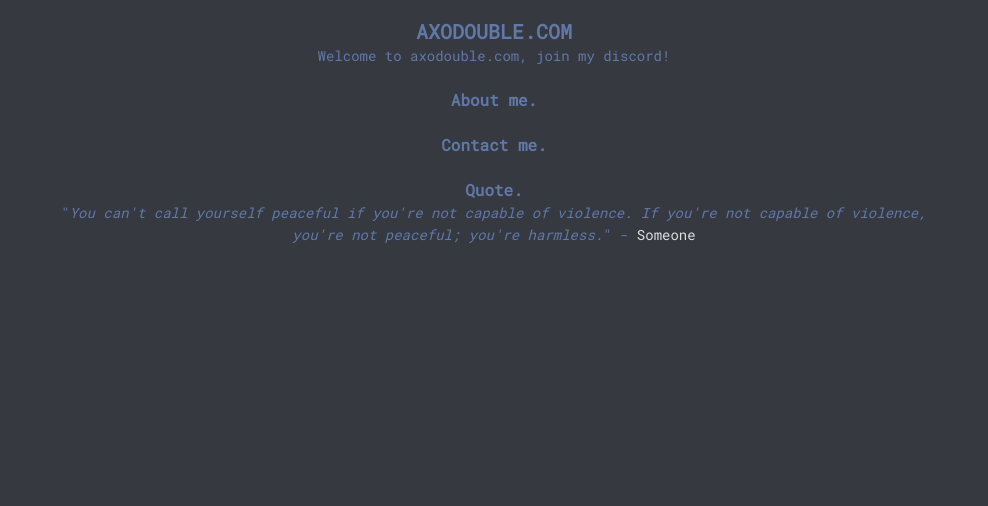
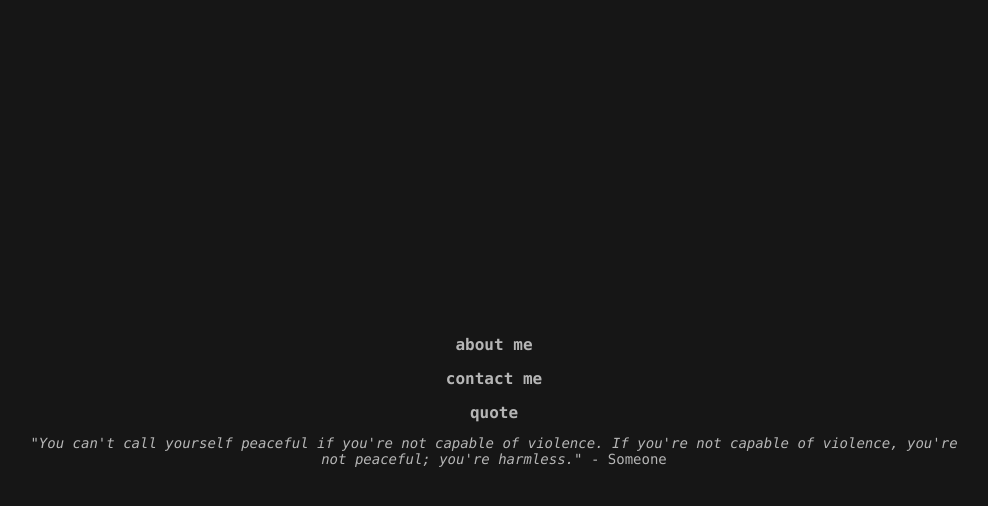
Before and after one commit to Axodouble/axodouble.com, a Next.js app: page / in a window 1280 px wide. Shown: the top 506 px of the page, without its empty margins (146-1134 px from the left). Built offline with nearby package versions, Linux system fonts and the light colour scheme.

Commit message:
Minor stylistic changes.

```diff
--- a/src/app/globals.css
+++ b/src/app/globals.css
@@ -1,24 +1,24 @@
 @import url("https://fonts.googleapis.com/css?family=Roboto+Mono");
 
-* {
-  box-sizing: border-box;
-  padding: 0;
-  margin: 0;
-}
+    html,
+    body {
+      height: 100%;
+      margin: 0;
+      background-color: #161616;
+      color: #a6a6a6;
+    }
 
-html,
-body {
-  max-width: 100vw;
-  overflow-x: hidden;
-  background-color: #36393f;
-}
+    body {
+      font-family: Menlo, Consolas, Monaco, 'Liberation Mono', 'Lucida Console', monospace;
+      display: grid;
+      place-content: center;
+      place-items: center;
+    }
 
-body {
-  color: rgb(var(--foreground-rgb));
-  background: linear-gradient(
-      to bottom,
-      transparent,
-      rgb(var(--background-end-rgb))
-    )
-    rgb(var(--background-start-rgb));
-}
+    a {
+      color: #ffffff;
+    }
+
+    svg {
+      height: 15rem;
+    }
--- a/src/app/page.js
+++ b/src/app/page.js
@@ -26,17 +26,9 @@ export default function Home() {
 
   return (
     <main className={styles.main}>
-      <a className={styles.normal} href="https://axodouble.com/">
-        <h1 className={styles.h1}>AXODOUBLE.COM</h1>
-      </a>
-      <p className={styles.normal}>
-        Welcome to axodouble.com, <a className={styles.inversehighlight} href='https://discord.gg/Um7dr5vYK4'>join my discord</a>!
-        <br /><br />
-      </p>
-
       <h3 className={`${styles.h3} ${styles.clickable} ${styles.inversehighlight}`} onClick={() => handleSectionClick('aboutMe')}>
-        About me.
-      </h3> <br />
+        about me
+      </h3>
       {visibleSections.includes('aboutMe') && (
         <div className={styles.about}>
           <p>Hello! I am Axodouble.<br />
@@ -53,17 +45,16 @@ export default function Home() {
           </p>
         </div>
       )}<br />
-      <h3 className={`${styles.h3} ${styles.clickable} ${styles.inversehighlight}`} onClick={() => handleSectionClick('contactMe')}>Contact me.</h3>
+      <h3 className={`${styles.h3} ${styles.clickable} ${styles.inversehighlight}`} onClick={() => handleSectionClick('contactMe')}>contact me</h3>
       {visibleSections.includes('contactMe') && (
         <div>
           Via <a className={styles.highlight} href="mailto:axodouble@axodouble.com">Mail</a> or via <a className={styles.highlight} href="https://discord.gg/Um7dr5vYK4">Discord</a>.
         </div>
       )}
-
-      <br /><br />
+      <br />
       {quote && (
         <>
-          <h3 className={`${styles.h3} ${styles.clickable} ${styles.inversehighlight}`} onClick={() => getNewQuote()}>Quote.</h3>
+          <h3 className={`${styles.h3} ${styles.clickable} ${styles.inversehighlight}`} onClick={() => getNewQuote()}>quote</h3>
           <p>
             "<i><a className={styles.inversehighlight} href={quote.quote.link || '#'}>{quote.quote.text}</a></i>"
             - <a className={styles.inverse} href={quote.user.link || '#'}>{quote.user.text}</a>
--- a/src/app/page.module.css
+++ b/src/app/page.module.css
@@ -1,9 +1,7 @@
 .main {
-  padding: 20px;
-  color: #6079aa;
-  font-family: "Roboto Mono";
+  color: #b6b6b6;
+  font-family: Menlo, Consolas, Monaco, 'Liberation Mono', 'Lucida Console', monospace;
   font-size: 14px;
-  line-height: 22px;
   margin: 0 auto;
   max-width: 960px;
   text-align: center;
@@ -14,26 +12,26 @@
   text-align: left;
 }
 .normal {
-  color: #6079aa;
+  color: #b6b6b6;
   text-decoration: none;
 }
 .inverse {
-  color: #dfdfdf;
+  color: #b6b6b6;
   text-decoration: none;
 }
 .highlight {
-  color: #dfdfdf;
+  color: #ffffff;
   text-decoration: none;
 }
 .highlight:hover {
-  color: #6079aa;
+  color: #b6b6b6;
 }
 .inversehighlight {
-  color: #6079aa;
+  color: #b6b6b6;
   text-decoration: none;
 }
 .inversehighlight:hover {
-  color: #dfdfdf;
+  color: #ffffff;
 }
 
 .clickable {
@@ -53,8 +51,8 @@
 .h5,
 .h6 {
   font-size: 16px;
-  color: #6079aa;
-  margin-bottom: 0px;
+  color: #b6b6b6;
+  margin-bottom: -10px;
   width: auto;
   user-select: none;
 }
```
Also changed, not shown: 2 other files (tests, documents, lock files or other folders).
